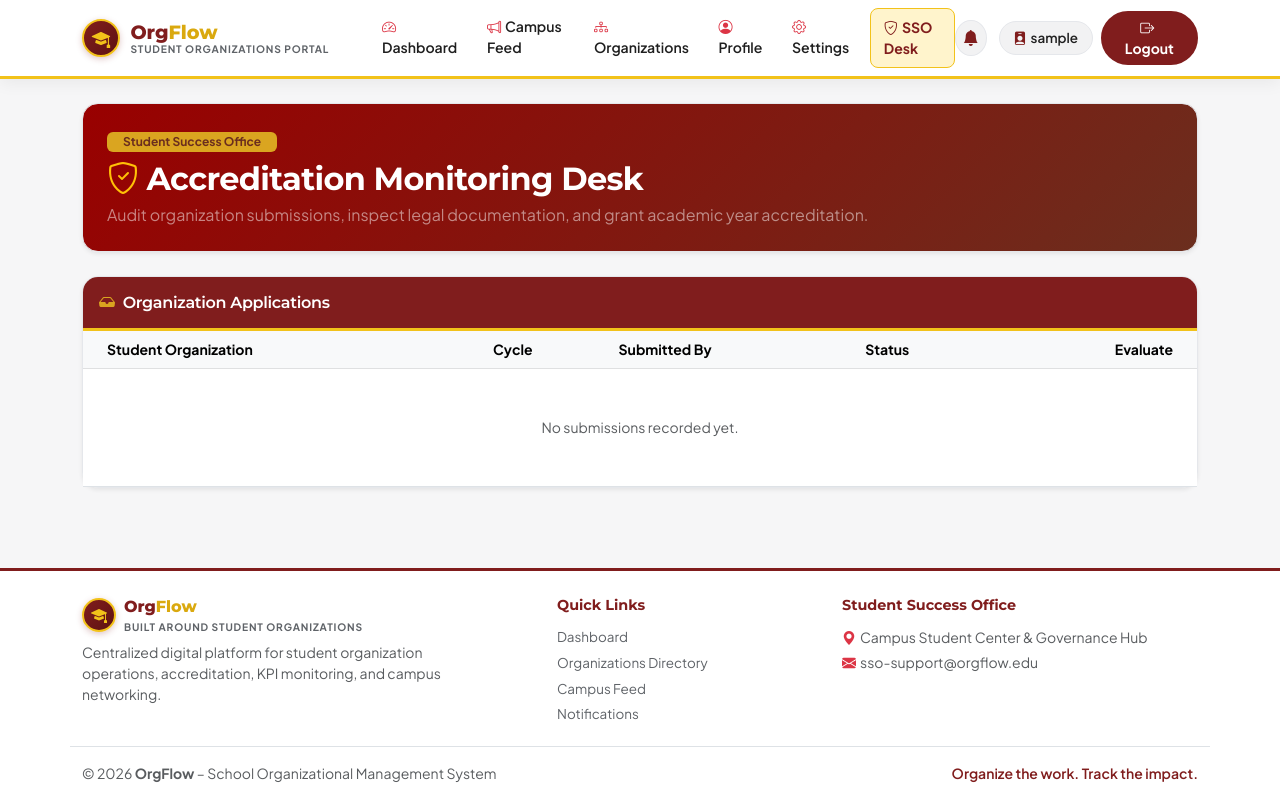
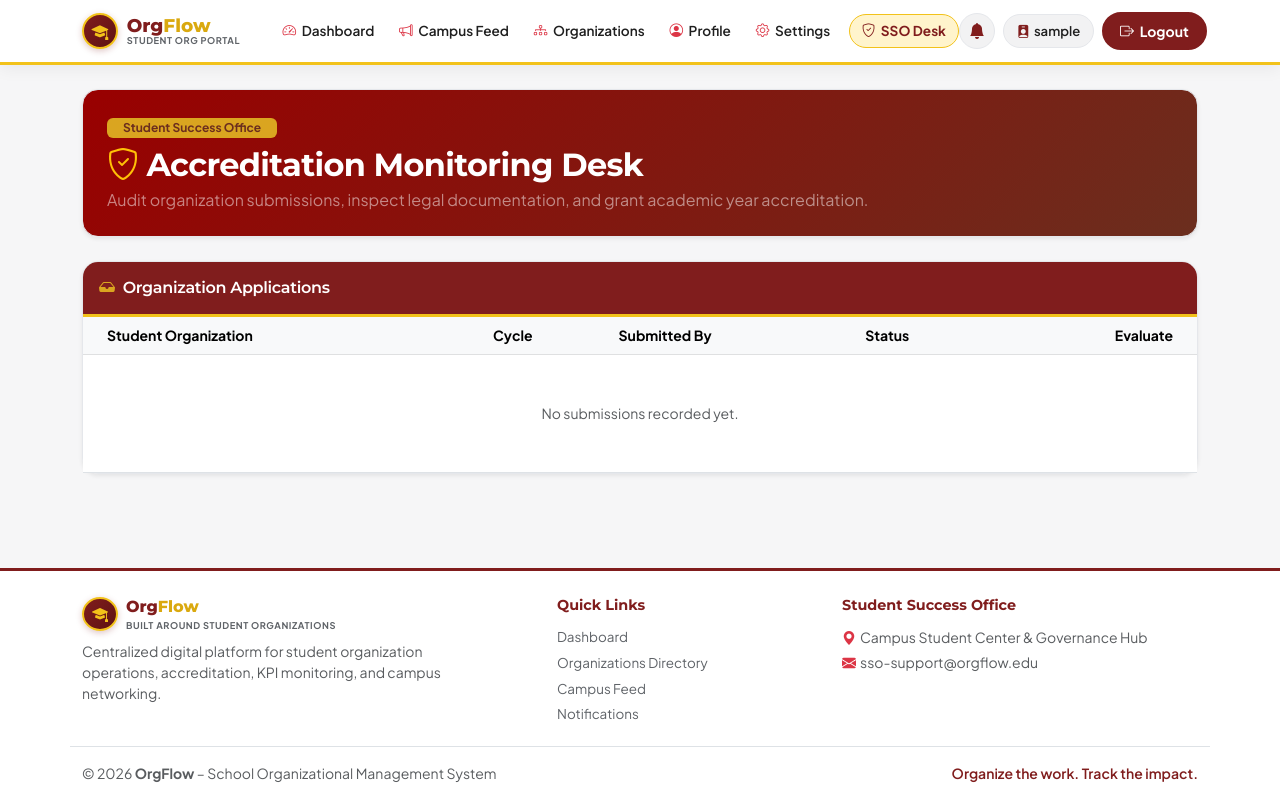
Before and after one commit to duffyAlegarbes/OrgFlow, a Django app: page /accreditation/sso/ in a window 1280 px wide. Run offline with Django 5.2, Linux system fonts and the light colour scheme; the visitor is signed in with stand-in values (Sample User, id 1); data comes from the database, SQL or seed files in the repository; data that the repository does not hold is empty.

Commit message:
style: improved header in base.html

```diff
--- a/templates/base.html
+++ b/templates/base.html
@@ -7,7 +7,7 @@
 
     <!-- Bootstrap 5 CSS -->
     <link href="https://cdn.jsdelivr.net/npm/bootstrap@5.3.0/dist/css/bootstrap.min.css" rel="stylesheet">
-    <!-- Google Fonts (Plus Jakarta Sans & Montserrat for CIT-U style headings) -->
+    <!-- Google Fonts (Plus Jakarta Sans & Montserrat) -->
     <link href="https://fonts.googleapis.com/css2?family=Montserrat:wght@600;700;800&family=Plus+Jakarta+Sans:wght@400;500;600;700;800&display=swap" rel="stylesheet">
     <!-- Bootstrap Icons -->
     <link rel="stylesheet" href="https://cdn.jsdelivr.net/npm/bootstrap-icons@1.11.1/font/bootstrap-icons.css">
@@ -26,7 +26,7 @@
             --cit-muted: #5F6368;
             --cit-border: #E5E7EB;
 
-            /* Backward-compatible aliases so existing slices never break */
+            /* Backward-compatible aliases */
             --soft-gold: #FFF9E6;
             --harvest-gold: #F2C21A;
             --crimson-maroon: #801D1D;
@@ -49,7 +49,7 @@
         }
 
         /* ================================================= */
-        /* CIT.EDU STYLE CLEAN WHITE NAVBAR                  */
+        /* CLEAN SINGLE-LINE CIT.EDU STYLE NAVBAR            */
         /* ================================================= */
         .navbar-orgflow {
             background-color: var(--cit-surface);
@@ -58,15 +58,18 @@
         }
 
         .navbar-brand {
-            display: flex;
+            display: inline-flex;
             align-items: center;
-            gap: 0.65rem;
+            gap: 0.55rem;
             text-decoration: none;
+            flex-shrink: 0;
+            white-space: nowrap;
         }
 
         .brand-crest {
-            width: 38px;
-            height: 38px;
+            width: 36px;
+            height: 36px;
+            min-width: 36px;
             border-radius: 50%;
             background: linear-gradient(135deg, var(--cit-maroon), var(--cit-maroon-dark));
             border: 2px solid var(--cit-gold);
@@ -74,18 +77,18 @@
             align-items: center;
             justify-content: center;
             color: var(--cit-gold);
-            font-size: 1.15rem;
+            font-size: 1.05rem;
             box-shadow: 0 2px 6px rgba(128, 29, 29, 0.25);
         }
 
         .brand-text-wrap {
-            line-height: 1.1;
+            line-height: 1.05;
         }
 
         .brand-title {
             font-family: 'Montserrat', sans-serif;
             font-weight: 800;
-            font-size: 1.2rem;
+            font-size: 1.15rem;
             color: var(--cit-maroon);
             display: block;
         }
@@ -95,10 +98,10 @@
         }
 
         .brand-sub {
-            font-size: 0.64rem;
+            font-size: 0.58rem;
             font-weight: 700;
             text-transform: uppercase;
-            letter-spacing: 0.08em;
+            letter-spacing: 0.06em;
             color: var(--cit-muted);
             display: block;
         }
@@ -106,9 +109,13 @@
         .navbar-orgflow .nav-link {
             color: var(--cit-ink) !important;
             font-weight: 600;
-            font-size: 0.88rem;
-            padding: 0.5rem 0.8rem !important;
+            font-size: 0.85rem;
+            padding: 0.42rem 0.65rem !important;
             border-radius: 8px;
+            white-space: nowrap;
+            display: inline-flex;
+            align-items: center;
+            gap: 0.35rem;
             transition: all 0.2s ease;
         }
 
@@ -123,6 +130,8 @@
             background-color: #FFF4CC;
             border: 1px solid var(--cit-gold);
             font-weight: 700;
+            padding: 0.38rem 0.75rem !important;
+            border-radius: 999px;
         }
 
         .navbar-orgflow .nav-link.sso-link:hover {
@@ -146,8 +155,12 @@
             border: 2px solid var(--cit-maroon);
             border-radius: 999px;
             font-weight: 700;
-            padding-left: 1.25rem;
-            padding-right: 1.25rem;
+            padding: 0.38rem 1rem;
+            white-space: nowrap;
+            display: inline-flex;
+            align-items: center;
+            justify-content: center;
+            gap: 0.35rem;
             transition: all 0.2s ease;
         }
 
@@ -165,8 +178,12 @@
             border: 2px solid var(--cit-gold);
             border-radius: 999px;
             font-weight: 800;
-            padding-left: 1.25rem;
-            padding-right: 1.25rem;
+            padding: 0.38rem 1.1rem;
+            white-space: nowrap;
+            display: inline-flex;
+            align-items: center;
+            justify-content: center;
+            gap: 0.35rem;
             transition: all 0.2s ease;
         }
 
@@ -183,8 +200,12 @@
             border: 1.5px solid var(--cit-maroon);
             border-radius: 999px;
             font-weight: 700;
-            padding-left: 1.1rem;
-            padding-right: 1.1rem;
+            padding: 0.38rem 1rem;
+            white-space: nowrap;
+            display: inline-flex;
+            align-items: center;
+            justify-content: center;
+            gap: 0.35rem;
             transition: all 0.2s ease;
         }
 
@@ -197,16 +218,19 @@
         .nav-user-pill {
             background-color: var(--cit-tile);
             color: var(--cit-ink);
-            padding: 0.35rem 0.85rem;
+            padding: 0.36rem 0.8rem;
             border-radius: 999px;
-            font-size: 0.84rem;
+            font-size: 0.82rem;
             font-weight: 600;
             border: 1px solid var(--cit-border);
+            white-space: nowrap;
+            max-width: 165px;
         }
 
         .nav-bell-btn {
             width: 36px;
             height: 36px;
+            min-width: 36px;
             border-radius: 50%;
             background-color: var(--cit-tile);
             color: var(--cit-maroon);
@@ -283,7 +307,7 @@
 <body>
 
     <!-- Institutional White Navbar -->
-    <nav class="navbar navbar-expand-lg navbar-orgflow py-2 sticky-top">
+    <nav class="navbar navbar-expand-xl navbar-orgflow py-2 sticky-top">
         <div class="container">
             <a class="navbar-brand" href="{% url 'home:home' %}">
                 <div class="brand-crest">
@@ -291,7 +315,7 @@
                 </div>
                 <div class="brand-text-wrap">
                     <span class="brand-title">Org<span>Flow</span></span>
-                    <span class="brand-sub">Student Organizations Portal</span>
+                    <span class="brand-sub">Student Org Portal</span>
                 </div>
             </a>
 
@@ -301,46 +325,46 @@
 
             <div class="collapse navbar-collapse" id="navbarNav">
                 {% if user.is_authenticated %}
-                <ul class="navbar-nav me-auto ms-lg-4 gap-1 my-2 my-lg-0">
+                <ul class="navbar-nav align-items-xl-center me-auto ms-xl-3 gap-1 my-2 my-xl-0">
                     <li class="nav-item">
                         <a class="nav-link" href="{% url 'home:home' %}">
-                            <i class="bi bi-speedometer2 me-1 text-danger"></i>Dashboard
+                            <i class="bi bi-speedometer2 text-danger"></i><span>Dashboard</span>
                         </a>
                     </li>
                     <li class="nav-item">
                         <a class="nav-link" href="{% url 'posts:feed' %}">
-                            <i class="bi bi-megaphone me-1 text-danger"></i>Campus Feed
+                            <i class="bi bi-megaphone text-danger"></i><span>Campus Feed</span>
                         </a>
                     </li>
                     <li class="nav-item">
                         <a class="nav-link" href="{% url 'organizations:directory' %}">
-                            <i class="bi bi-diagram-3 me-1 text-danger"></i>Organizations
+                            <i class="bi bi-diagram-3 text-danger"></i><span>Organizations</span>
                         </a>
                     </li>
                     <li class="nav-item">
                         <a class="nav-link" href="{% url 'profile:profile' %}">
-                            <i class="bi bi-person-circle me-1 text-danger"></i>Profile
+                            <i class="bi bi-person-circle text-danger"></i><span>Profile</span>
                         </a>
                     </li>
                     <li class="nav-item">
                         <a class="nav-link" href="{% url 'user_settings:settings' %}">
-                            <i class="bi bi-gear me-1 text-danger"></i>Settings
+                            <i class="bi bi-gear text-danger"></i><span>Settings</span>
                         </a>
                     </li>
                     {% if user.is_staff %}
-                        <li class="nav-item ms-lg-1">
+                        <li class="nav-item ms-xl-1">
                             <a class="nav-link sso-link" href="{% url 'accreditation:sso_dashboard' %}">
-                                <i class="bi bi-shield-check me-1"></i>SSO Desk
+                                <i class="bi bi-shield-check"></i><span>SSO Desk</span>
                             </a>
                         </li>
                     {% endif %}
                 </ul>
                 {% endif %}
 
-                <div class="ms-auto d-flex align-items-center gap-2 py-2 py-lg-0">
+                <div class="ms-auto d-flex align-items-center gap-2 flex-shrink-0 py-2 py-xl-0">
                     {% if user.is_authenticated %}
                         <!-- Notification Bell -->
-                        <a href="{% url 'notifications:list' %}" class="nav-bell-btn position-relative me-1" title="Notifications">
+                        <a href="{% url 'notifications:list' %}" class="nav-bell-btn position-relative" title="Notifications">
                             <i class="bi bi-bell-fill"></i>
                             {% if unread_notifications_count > 0 %}
                                 <span class="position-absolute top-0 start-100 translate-middle badge rounded-pill bg-danger" style="font-size: 0.62rem;">
@@ -350,16 +374,16 @@
                         </a>
 
                         <!-- User Identity Pill -->
-                        <span class="nav-user-pill d-none d-sm-inline-flex align-items-center gap-1">
-                            <i class="bi bi-person-badge-fill" style="color: var(--cit-maroon);"></i>
-                            <span>{{ user.profile.full_name|default:user.username }}</span>
+                        <span class="nav-user-pill d-none d-sm-inline-flex align-items-center gap-1" title="{{ user.profile.full_name|default:user.username }}">
+                            <i class="bi bi-person-badge-fill flex-shrink-0" style="color: var(--cit-maroon);"></i>
+                            <span class="text-truncate">{{ user.profile.full_name|default:user.username }}</span>
                         </span>
 
                         <!-- Logout -->
-                        <form action="{% url 'login:logout' %}" method="post" style="display:inline;">
+                        <form action="{% url 'login:logout' %}" method="post" class="m-0 d-inline-flex">
                             {% csrf_token %}
                             <button type="submit" class="btn btn-org-primary btn-sm">
-                                <i class="bi bi-box-arrow-right me-1"></i>Logout
+                                <i class="bi bi-box-arrow-right"></i><span>Logout</span>
                             </button>
                         </form>
                     {% else %}
```
